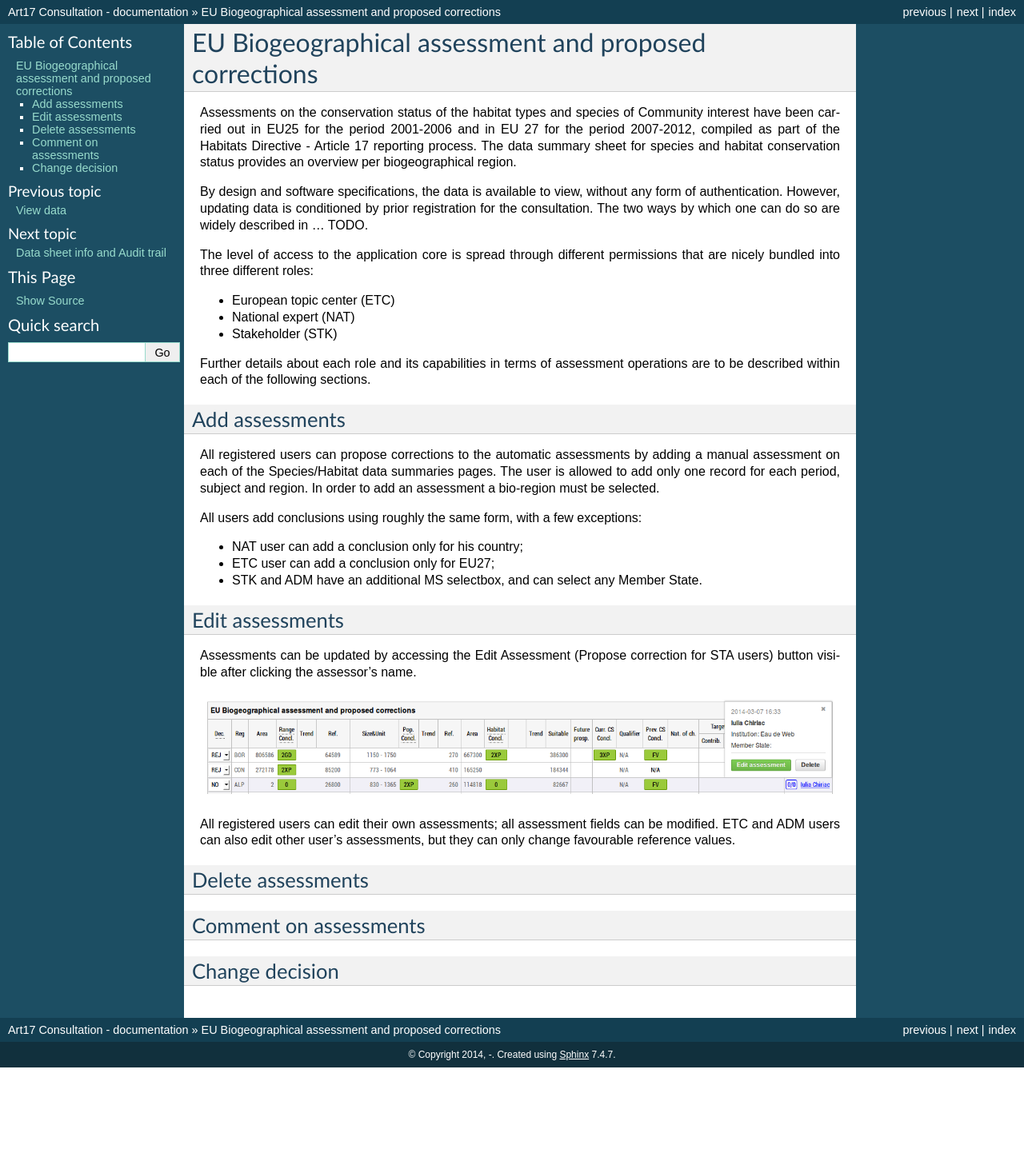
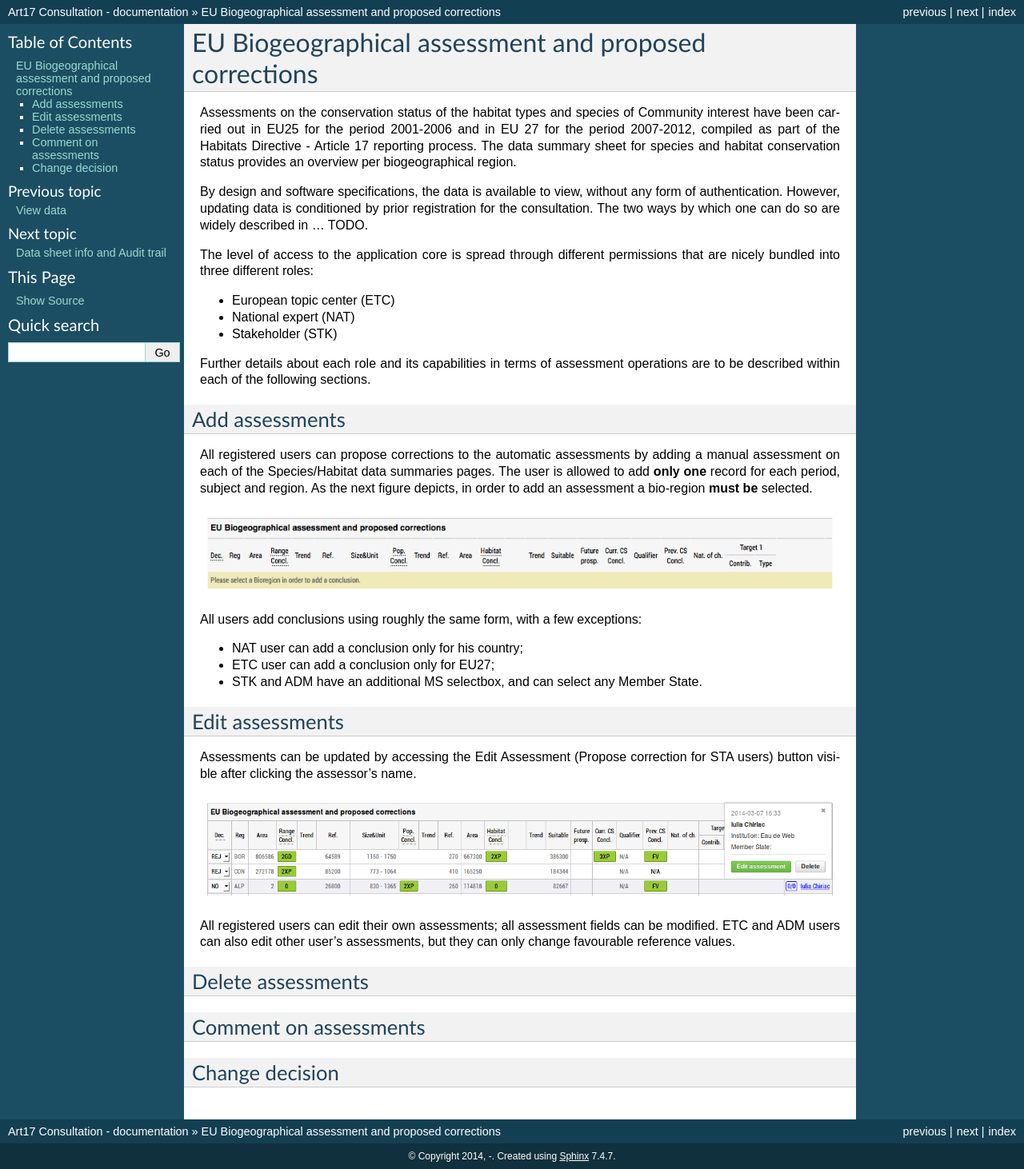
Before and after one commit to eea/art17-consultation, a Sphinx documentation site: the page built from docs/user/source/conclusions.rst, in a window 1280 px wide. Shown: the whole page at 80% size. Built offline with Sphinx 7.4.7, drawn with Linux system fonts in a browser that asks for light colours; before the commit the page ends 1335 px from its top, so only the background shows below that.

Commit message:
docs: update conclusions with please_select_bioregion instructions.

```diff
--- a/docs/user/source/conclusions.rst
+++ b/docs/user/source/conclusions.rst
@@ -28,8 +28,11 @@ Add assessments
 
 All registered users can propose corrections to the automatic assessments by
 adding a manual assessment on each of the Species/Habitat data summaries pages.
-The user is allowed to add only one record for each period, subject and region.
-In order to add an assessment a bio-region must be selected.
+The user is allowed to add **only one** record for each period, subject and region.
+As the next figure depicts, in order to add an assessment a bio-region **must
+be** selected.
+
+.. figure:: images/please_select_a_bioregion.png
 
 All users add conclusions using roughly the same form, with a few exceptions:
 
```
Also changed, not shown: docs/user/source/images/please_select_a_bioregion.png (added).
